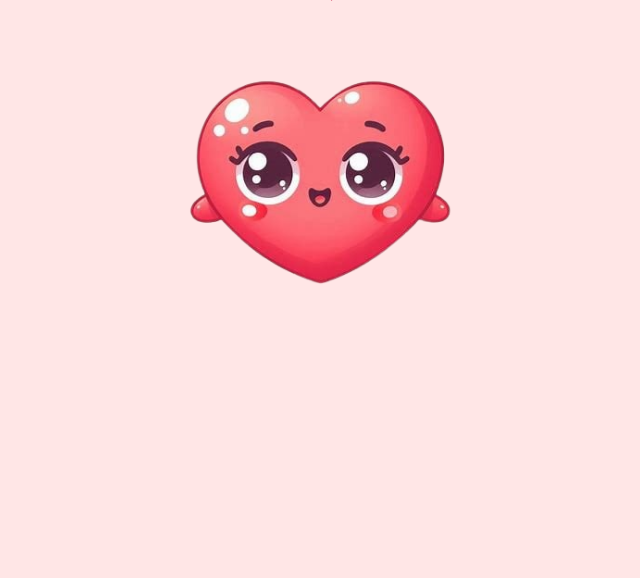
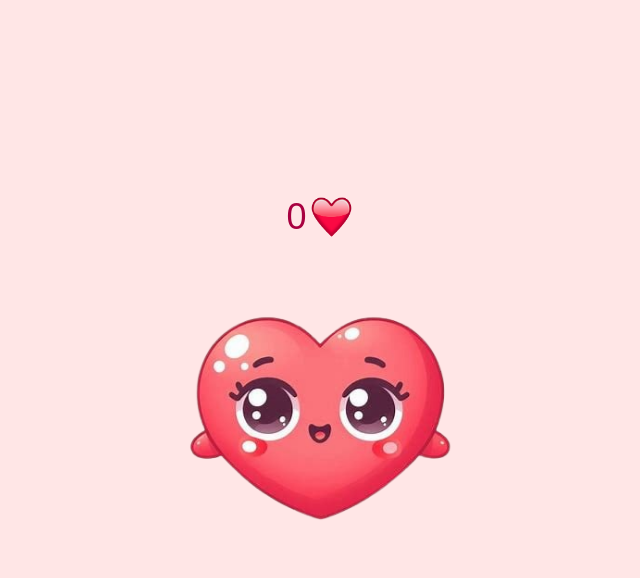
Before and after one commit to makaroshekkk/lovelycoin.github.io, a plain HTML site: page index.html in a window 1280 px wide. Shown: the whole page, without its empty margins (321-961 px from the left). Drawn offline with Linux system fonts and the light colour scheme.

Commit message:
Update index.html

```diff
--- a/index.html
+++ b/index.html
@@ -3,7 +3,7 @@
 <head>
     <meta charset="UTF-8">
     <meta name="viewport" content="width=device-width, initial-scale=1.0">
-    <title>Lovely Coin</title>
+    <title>LovelyCoin</title>
     <style>
         body {
             font-family: Arial, sans-serif;
@@ -90,7 +90,7 @@
     </style>
 </head>
 <body>
-    <div class="game-container" id="game-container">
+    <div class="game-container">
         <div class="score-wrapper">
             <div class="score"><span id="score">0</span></div>
             <div class="heart-counter"></div>
@@ -100,16 +100,10 @@
 
     <script>
         let score = 0;
-        let isExpanded = true; // Set isExpanded to true if your game should start in expanded mode
 
         const clickButton = document.getElementById('clickButton');
         const scoreDisplay = document.getElementById('score');
         const gameContainer = document.querySelector('.game-container');
-
-        if (isExpanded) {
-            const gameContainerElement = document.getElementById('game-container');
-            gameContainerElement.style.height = '100vh'; // Set game container to full height
-        }
 
         // Общая функция для обработки событий click и touchstart
         function handleButtonClick(event) {
```
